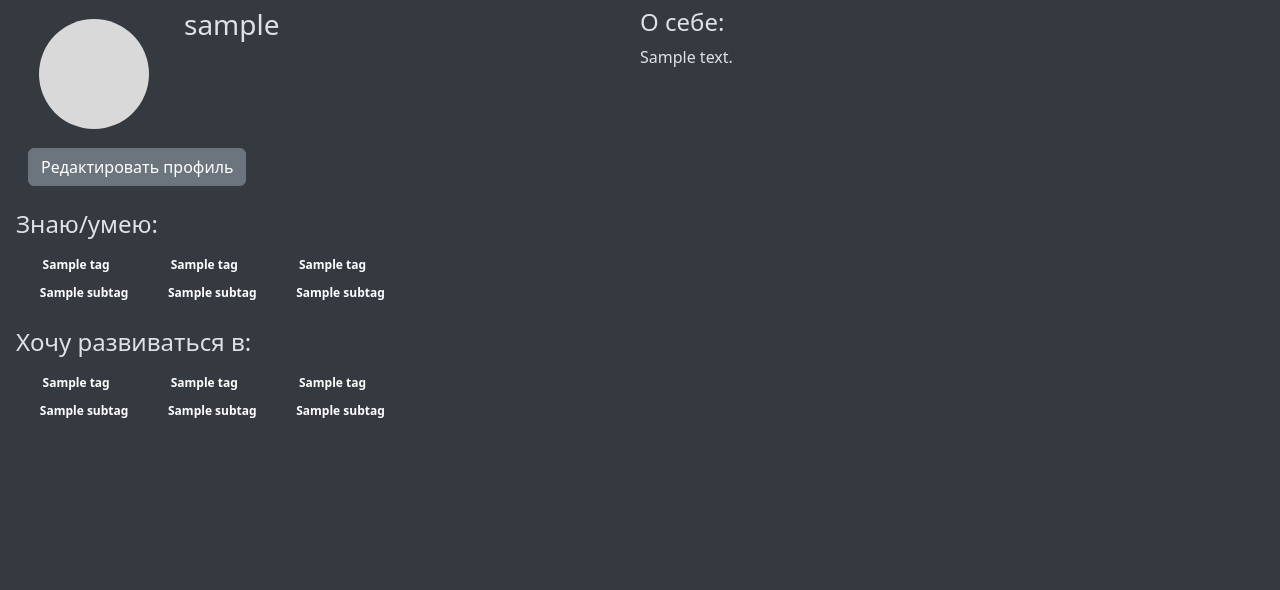
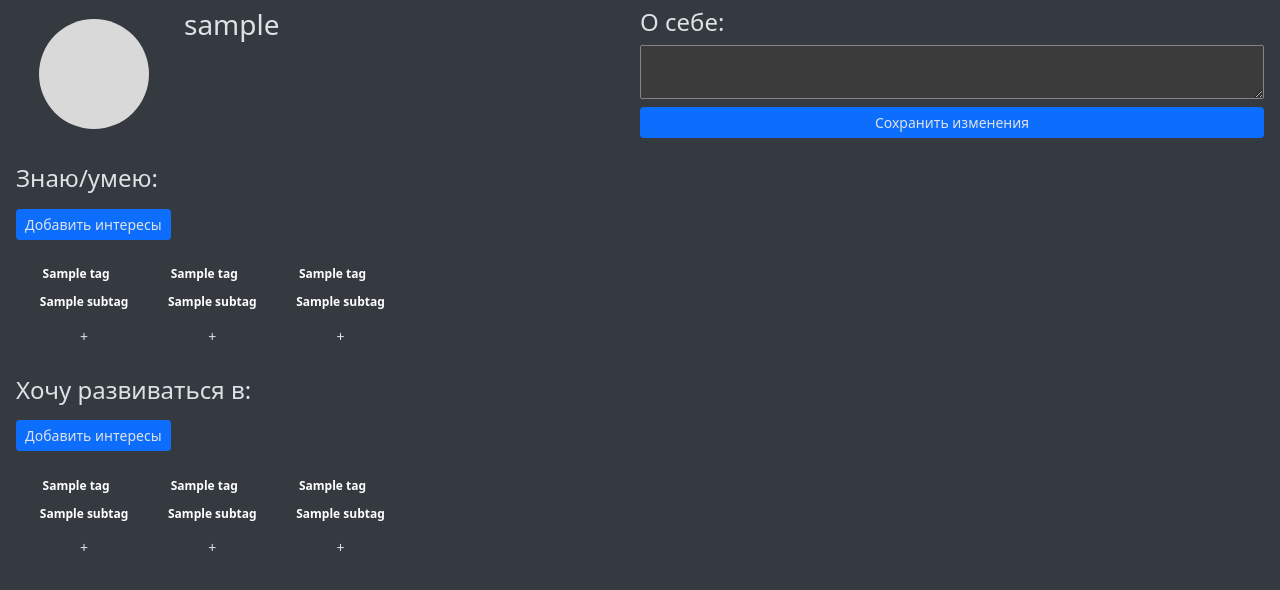
Before and after one commit to rdinit/itam.hack_2023, a Flask app: a page that uses project/templates/profile.html in a window 1280 px wide. Shown: the part 58-648 px from the top of the page. Run offline with Flask 3, Linux system fonts and the light colour scheme; a user stored in the database is signed in; tables that the repository leaves empty hold one stand-in row (values such as "Sample post").

Commit message:
user can edit profile on its page

```diff
--- a/project/templates/profile.html
+++ b/project/templates/profile.html
@@ -12,37 +12,49 @@
             <h3>{{ user.username }}</h3>
          </div>
       </div>
+   </div>
+   <div class="d-flex flex-column" style="min-width: 50%;">
+      <h4>О себе:</h4>
+      <textarea type="text" id="bio" value="{{user.bio}}" class="" {% if current_user.username != user.username %}readonly{% endif %}></textarea>
       {% if current_user.username == user.username %}
-      <a href="/edit_profile" class="btn btn-secondary mt-2">Редактировать профиль</a>
+      <button class="btn btn-sm bg-primary mt-2" onclick=set_bio()>Сохранить изменения</button>
       {% endif %}
-   </div>
-   <div style="min-width: 50%;">
-      <h4>О себе:</h4>
-      {{user.bio}}
    </div>
 </div>
 <div class="mt-4">
    <h4>Знаю/умею:</h4>
-   <div class="d-flex flex-row">
+   {% if current_user.username == user.username %}
+   <button class="btn btn-sm bg-primary mt-2" onclick=add_tag()>Добавить интересы</button>
+   {% endif %}
+   <div class="d-flex flex-row mt-3">
       {% for tag in user.tags * 3 %}
       <div class="d-flex flex-column me-2">
          <div class="badge bg-{{ tag.color }} mt-2">{{tag.name}}</div>
          {% for subtag in tag.getsubtags_with_user(user) %}
             <div class="badge bg-{{ tag.color }} mt-2 ms-3">{{subtag.name}}</div>
          {% endfor %}
+         {% if current_user.username == user.username %}
+            <button class="btn btn-sm bg-{{ tag.color }} mt-2 ms-3" onclick=add_subtag("{{tag.id}}")>+</button>
+         {% endif %}
       </div>
       {% endfor %}
    </div>
 </div>
 <div class="mt-4">
    <h4>Хочу развиваться в:</h4>
-   <div class="d-flex flex-row">
+   {% if current_user.username == user.username %}
+   <button class="btn btn-sm bg-primary mt-2" onclick=add_interested_tag()>Добавить интересы</button>
+   {% endif %}
+   <div class="d-flex flex-row mt-3">
       {% for tag in user.interested_tags * 3 %}
       <div class="d-flex flex-column me-2">
          <div class="badge bg-{{ tag.color }} mt-2">{{tag.name}}</div>
          {% for subtag in tag.get_interested_subtags_with_user(user) %}
             <div class="badge bg-{{ tag.color }} mt-2 ms-3">{{subtag.name}}</div>
          {% endfor %}
+         {% if current_user.username == user.username %}
+            <button class="btn btn-sm bg-{{ tag.color }} mt-2 ms-3" onclick=add_subtag("{{tag.id}}")>+</button>
+         {% endif %}
       </div>
       {% endfor %}
    </div>
```
